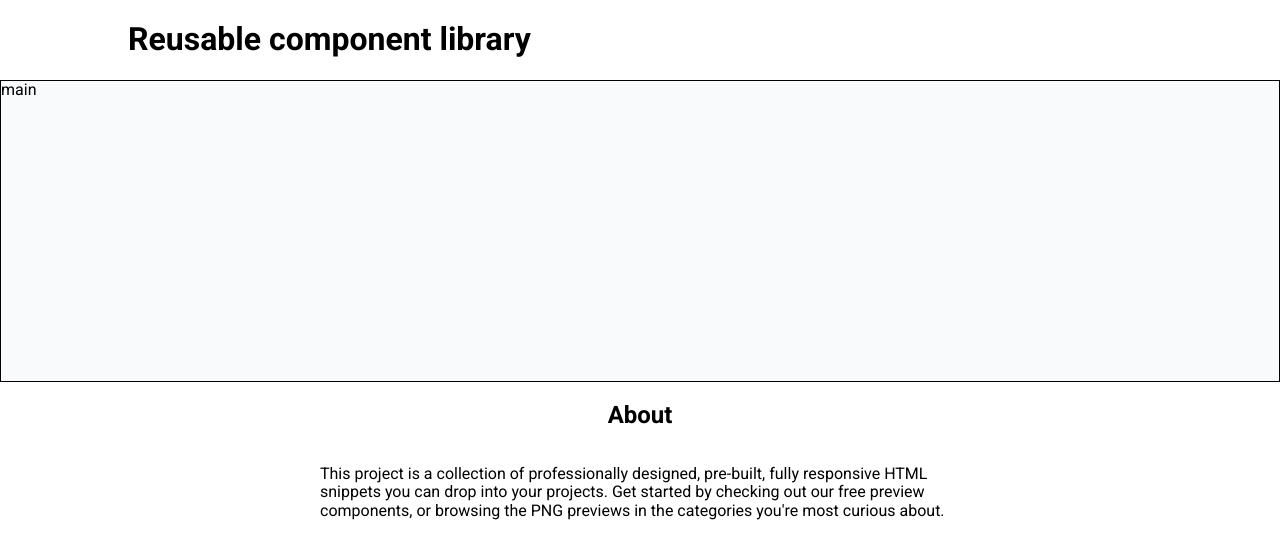
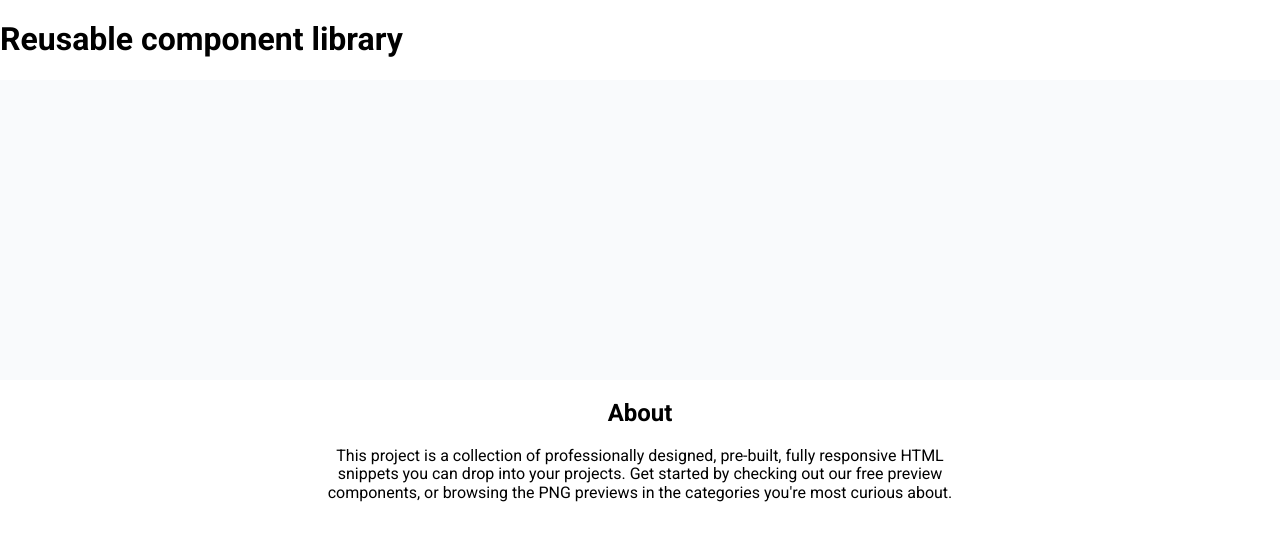
Before and after one commit to js-tasks-ru/htmlcss-20230411_eugenia-surago, a website: page index.html in a window 1280 px wide. Drawn offline with nearby package versions, Linux system fonts and the light colour scheme.

Commit message:
fixed comments

```diff
--- a/assets/css/main.css
+++ b/assets/css/main.css
@@ -24,9 +24,9 @@
     --secondary: var(--purple);
 }
 
-.brd {
+/* .brd {
     border: 1px solid black;
-}
+} */
 
 * {
     font-family: 'Roboto', sans-serif;
--- a/components/footer/footer.css
+++ b/components/footer/footer.css
@@ -1,9 +1,5 @@
 .footer {
-    display: flex;
-    align-items: center;
-    flex-direction: column;
+    max-width: 640px;
+    margin: 0 auto;
+    text-align: center;
 }
-
-.footer__text {
-    width: 640px;
-}
--- a/components/header/header.css
+++ b/components/header/header.css
@@ -1,3 +1,3 @@
-.header__text {
-    margin-left: 10%;
+.header__title {
+
 }
--- a/index.html
+++ b/index.html
@@ -11,23 +11,21 @@
 
 <body>
     <div class="page">
-        <!--  добавить падинги и белый фон -->
         <header class="header">
-            <h1 class="header__text">
+            <h1 class="header__title">
                 Reusable component library
             </h1>
         </header>
-        <!--  добавить бордер топ и боттон -->
-        <main class="main brd">
-            main
+        <main class="main">
         </main>
         <footer class="footer">
             <h2 class="footer__title">About</h2>
-            <description class="footer__descr">
-                <p class="footer__text"> This project is a collection of professionally designed, pre-built, fully responsive HTML snippets
+            <div class="footer__descr">
+                <p class="footer__text"> This project is a collection of professionally designed, pre-built, fully
+                    responsive HTML snippets
                     you can drop into your projects. Get started by checking out our free preview components, or
                     browsing the PNG previews in the categories you're most curious about. </p>
-            </description>
+            </div>
         </footer>
     </div>
 </body>
```
